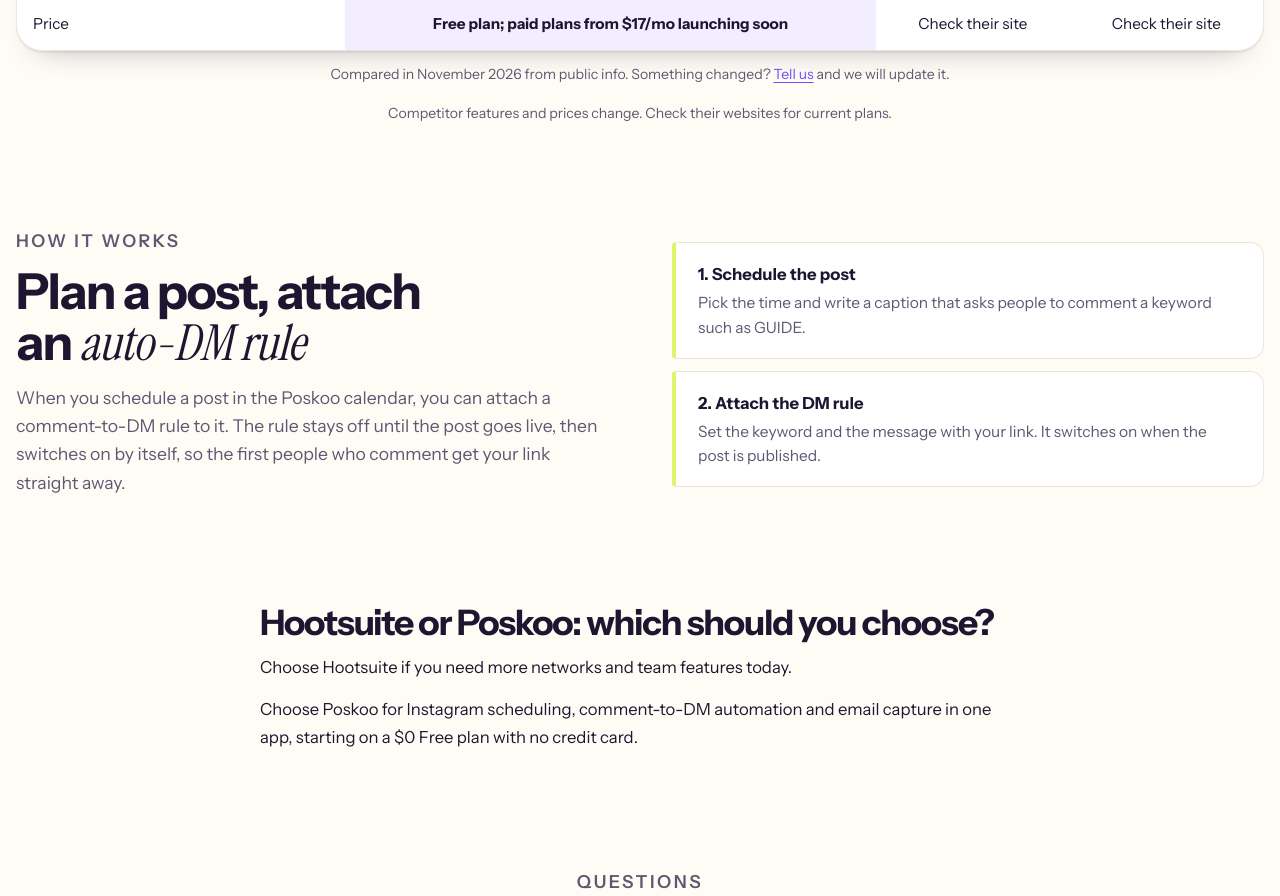
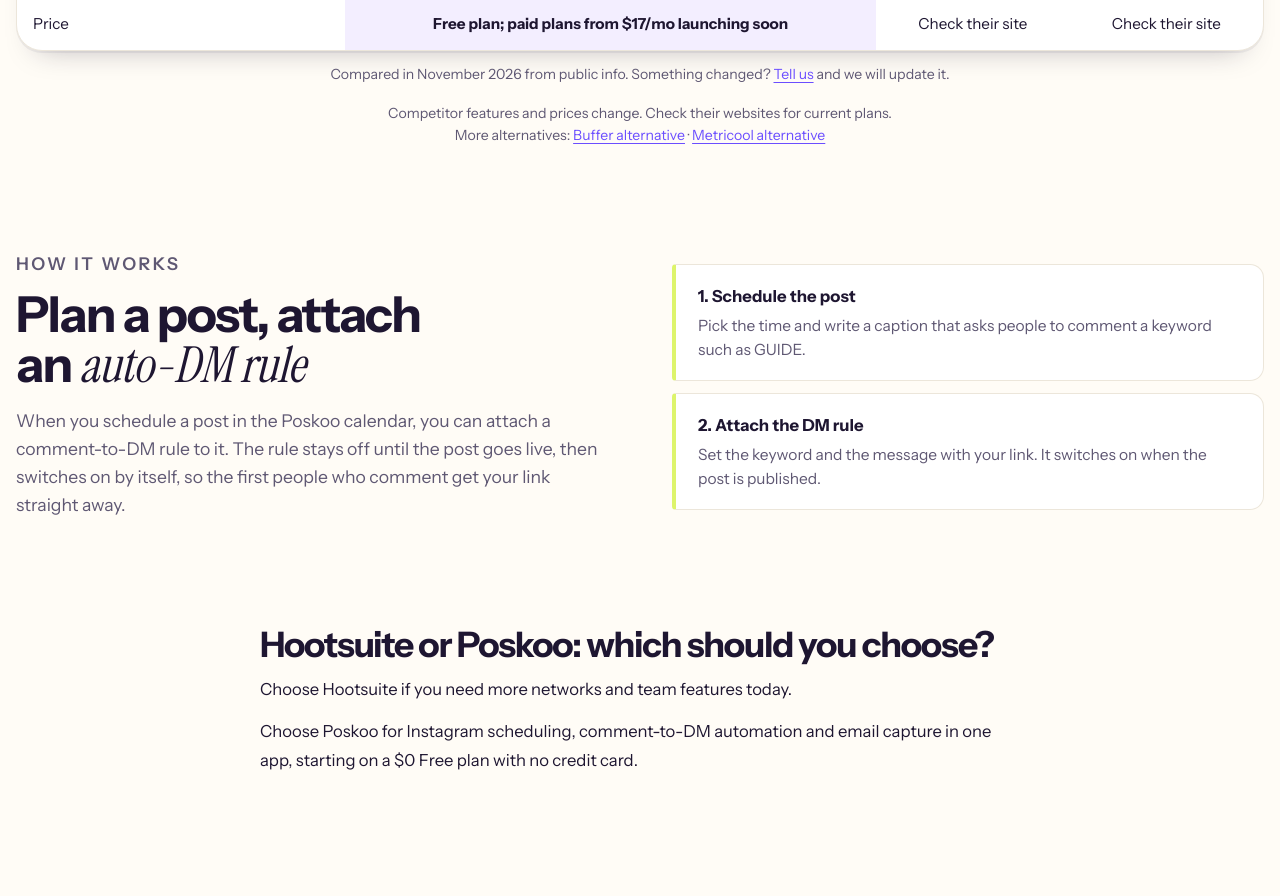
Before and after one commit to Ramanmakkar1/socialapp, a Next.js app: page /hootsuite-alternative in a window 1280 px wide. Shown: the part 2100-2996 px from the top of the page. Built offline with nearby package versions, Linux system fonts and the light colour scheme; no server answers.

Commit message:
autopilot: Hootsuite alternative page: link to the Buffer and Metricool alternative pages
Task #23443, written by nim/nvidia/nemotron-3.5-super-vl-120b-a12b.

```diff
--- a/src/app/hootsuite-alternative/page.tsx
+++ b/src/app/hootsuite-alternative/page.tsx
@@ -152,6 +152,12 @@ export default function HootsuiteAlternative() {
           </div>
           <CompareNote />
           <p className="small" style={{ textAlign: "center", marginTop: 16 }}>Competitor features and prices change. Check their websites for current plans.</p>
+          <p className="small" style={{ textAlign: "center" }}>
+            More alternatives:{'\u00a0'}
+            <Link className={s.vlink} href="/buffer-alternative">Buffer alternative</Link>{'\u00a0'}
+            ·{'\u00a0'}
+            <Link className={s.vlink} href="/metricool-alternative">Metricool alternative</Link>
+          </p>
         </div>
       </section>
 
```
